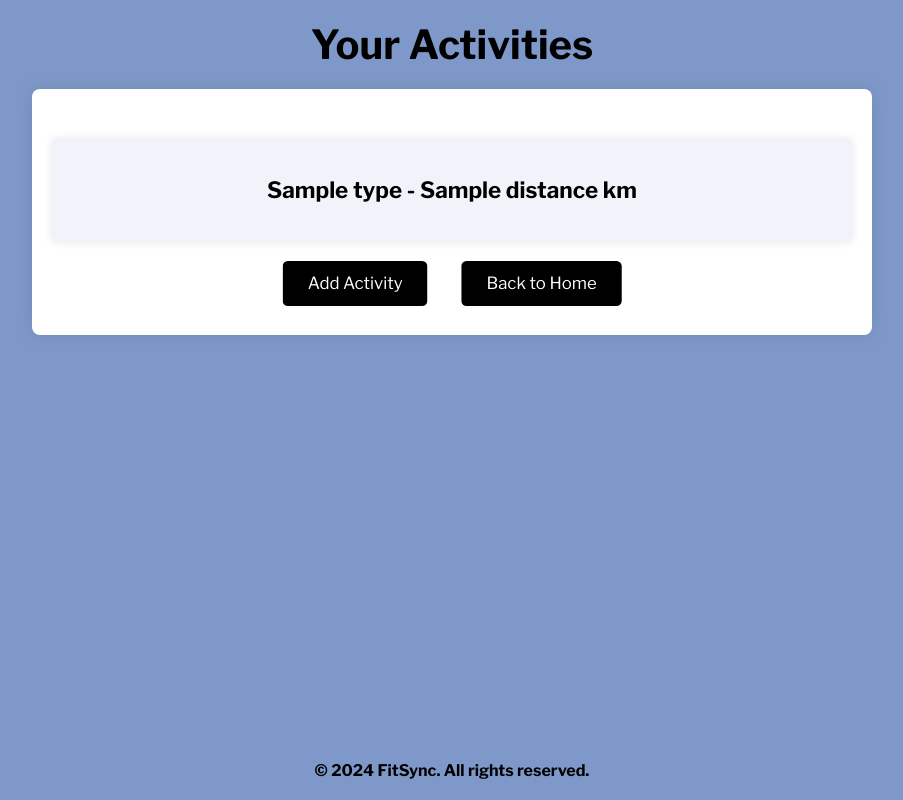
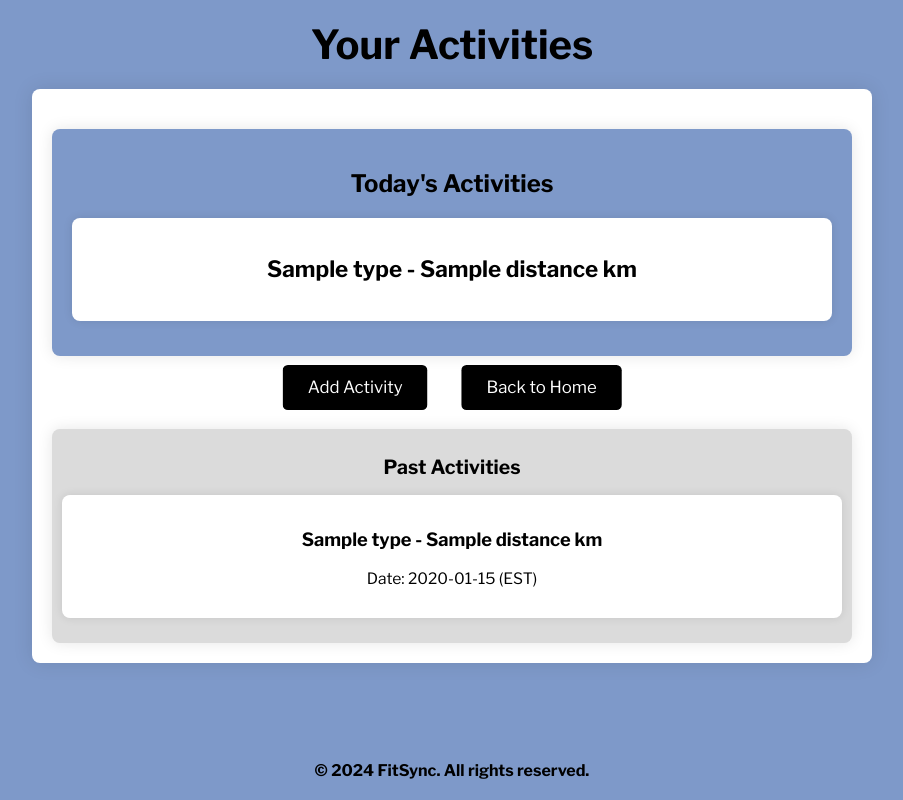
Before and after one commit to ahmedmunshi/FitSyncv2, a Flask app: template templates/dashboard.html in a window 1280 px wide. Shown: the whole page, without its empty margins (188-1091 px from the left). Run offline with Flask 2, Linux system fonts and the light colour scheme; the template is opened without the code that fills it: most values are stand-ins (such as "Sample title", 1, 10 or a date in 2020).

Commit message:
Add activity history feature

```diff
--- a/app.py
+++ b/app.py
@@ -6,7 +6,8 @@ import jwt as pyjwt  # Import PyJWT library for manually decoding JWT tokens
 from werkzeug.security import generate_password_hash, check_password_hash
 from validate_email_address import validate_email
 from dotenv import load_dotenv
-from datetime import timedelta
+from datetime import datetime, timedelta
+import pytz
 
 app = Flask(__name__)
 load_dotenv()  # Load environment variables from .env file
@@ -36,6 +37,7 @@ class Activity(db.Document):
     user_id = db.ReferenceField(User, required=True)
     type = db.StringField(required=True)
     distance = db.FloatField(required=True)
+    date = db.DateTimeField(default=datetime.now(pytz.timezone('America/Toronto')))  # Default to Toronto's Eastern Time
 
 # Home route
 @app.route('/')
@@ -49,19 +51,57 @@ def dashboard():
     user_id = get_jwt_identity()
     user = User.objects(id=user_id).first()
     activities = Activity.objects(user_id=user_id)
-    return render_template('dashboard.html', activities=activities)
+
+    # Toronto timezone definition
+    toronto_tz = pytz.timezone('America/Toronto')
+    today = datetime.now(tz=toronto_tz).date()
+
+    # Initialize lists to separate today's and past activities
+    today_activities = []
+    past_activities = []
+
+    # Split activities into today's and past activities
+    for activity in activities:
+        if activity.date.date() == today:
+            today_activities.append(activity)
+        else:
+            past_activities.append(activity)
+
+    past_activities = sorted(past_activities, key=lambda activity: activity.date, reverse=True)
+
+    # Return the dashboard page with the filtered activities
+    return render_template('dashboard.html', today_activities=today_activities, past_activities=past_activities)
+
 
 # Add Activity route
 @app.route('/add-activity', methods=['GET', 'POST'])
 @jwt_required()
 def add_activity():
     user_id = get_jwt_identity()
+    toronto_tz = pytz.timezone('America/Toronto')
+    today_date = datetime.today().strftime('%Y-%m-%d')
+
     if request.method == 'POST':
         data = request.form
+        activity_date = data.get('date')
+
+        if not activity_date:
+            activity_date = today_date
+
+        if activity_date:
+            # Convert the date string to a datetime object with Toronto timezone
+
+            activity_date = datetime.strptime(activity_date, '%Y-%m-%d')  # Convert string to datetime
+            activity_date = toronto_tz.localize(activity_date)  # Localize the date to Toronto time
+        else:
+            # If no date is provided, set it to the current date in Toronto time
+            activity_date = datetime.now(tz=toronto_tz)
+
         new_activity = Activity(
             user_id=user_id,
             type=data['type'],
-            distance=float(data['distance'])
+            distance=float(data['distance']),
+            date=activity_date
         )
         new_activity.save()
         return redirect(url_for('dashboard'))
@@ -144,4 +184,4 @@ def logout():
     return response
 
 if __name__ == '__main__':
-    app.run(port=5005)
+    app.run(debug=False, port=5005)
--- a/static/styles.css
+++ b/static/styles.css
@@ -8,7 +8,7 @@ body {
     margin: 0;
     padding: 0;
     display: flex;
-    justify-content: center;
+    justify-content: flex-start;
     align-items: center;
     height: 100vh;
     flex-direction: column;
@@ -132,11 +132,30 @@ button[type="submit"]:hover {
     padding-top: 20px;
 }
 
+/* Today Activities Styling */
+.today-activities {
+    background-color: #7e99c9; /* Light cyan color */
+    padding: 20px;
+    border-radius: 8px;
+    box-shadow: 0px 0px 15px rgba(0, 0, 0, 0.1);
+}
+
+/* Past Activities Styling */
+.past-activities {
+    font-size: small;
+    background-color: #dbdbdb; /* Light yellow color */
+    padding: 10px;
+    margin-top: 10px;
+    border-radius: 8px;
+    box-shadow: 0px 0px 15px rgba(0, 0, 0, 0.1);
+}
+
+/* Individual activity box styling */
 .activity {
-    background-color: #f0f4fa; /* Light blue for better contrast */
+    margin-bottom: 15px; /* Space between each activity */
     padding: 15px;
-    margin: 10px 0;
-    border-radius: 5px;
+    background-color: #ffffff;
+    border-radius: 8px;
     box-shadow: 0px 0px 10px rgba(0, 0, 0, 0.1);
     animation: fadeIn 1.5s ease;
     font-size: 1.2em;
--- a/templates/dashboard.html
+++ b/templates/dashboard.html
@@ -18,21 +18,43 @@
         <div class="dashboard">
             <div class="activity-container">
                 <!-- Loop through the activities dynamically -->
-                {% if activities %}
-                    {% for activity in activities %}
+                <div class="today-activities">
+                    <h2>Today's Activities</h2>
+
+                    <div class="activity-container">
+                        {% if today_activities %}
+                            {% for activity in today_activities %}
                                 <div class="activity">
                                     <h3>{{ activity.type | capitalize }} - {{ activity.distance }} km</h3>
                                 </div>
                             {% endfor %}
                         {% else %}
-                    <p>No activities found.</p>
+                            <p>No activities for today.</p>
                         {% endif %}
                     </div>
-
+                </div>
                 <div class="button-container">
                     <a href="/add-activity" class="button">Add Activity</a>
                     <a href="/" class="button">Back to Home</a>
                 </div>
+                <div class="past-activities">
+                    <h2>Past Activities</h2>
+                    <div class="activity-container">
+                        {% if past_activities %}
+                            {% for activity in past_activities %}
+                                <div class="activity">
+                                    <h3>{{ activity.type | capitalize }} - {{ activity.distance }} km</h3>
+                                    <p>Date: {{ activity.date.strftime('%Y-%m-%d') }} (EST)</p>
+                                </div>
+                            {% endfor %}
+                        {% else %}
+                            <p>No past activities.</p>
+                        {% endif %}
+                    </div>
+                </div>
+            </div>
+
+
         </div>
     </div>
 
```
Also changed, not shown: templates/add_activity.html (+4 -5 lines). Lines whose indentation alone changed are shown as unchanged.
